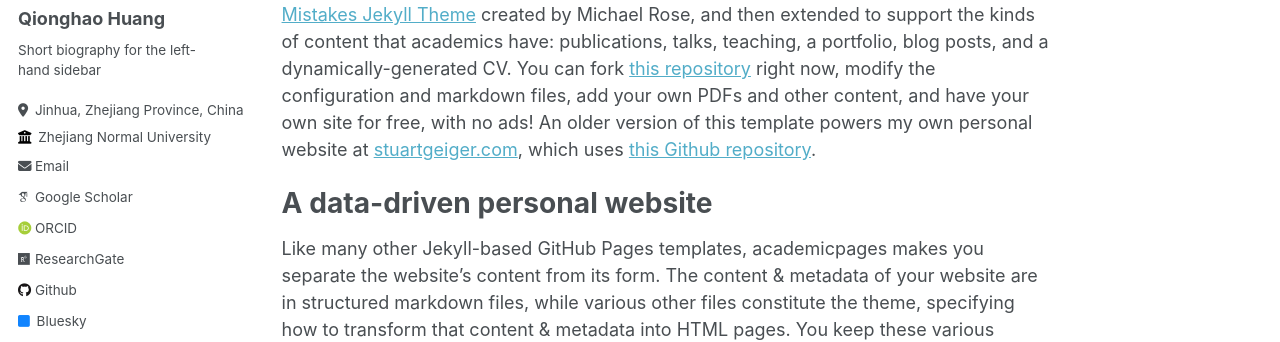
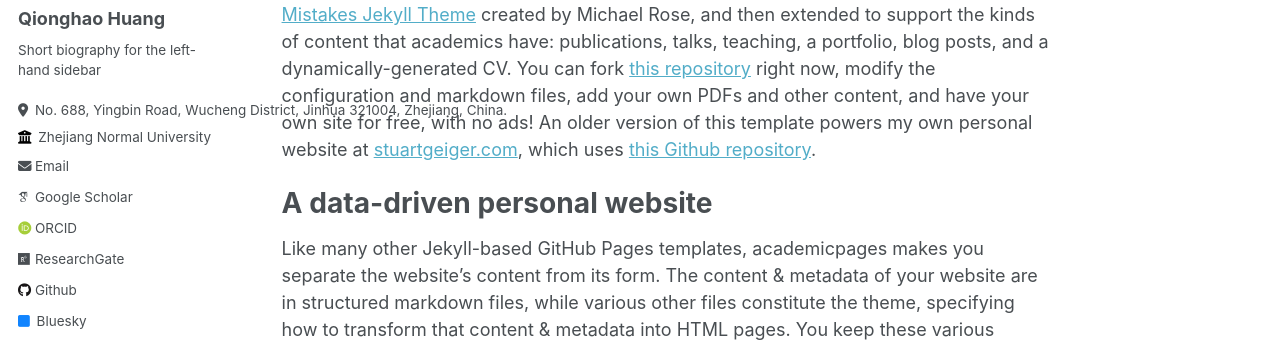
Before and after one commit to qhhuang-ai/qhhuang-ai.github.io, a Jekyll site: the page built from _pages/about.md, in a window 1280 px wide. Shown: the part 263-605 px from the top of the page. Built offline with Jekyll 4.4.1, drawn with Linux system fonts in a browser that asks for light colours; some web fonts are replaced.

```diff
--- a/_config.yml
+++ b/_config.yml
@@ -25,7 +25,7 @@
   name             : "Qionghao Huang"
   pronouns         : # example: "she/her"
   bio              : "Short biography for the left-hand sidebar"
-  location         : "Jinhua, Zhejiang Province, China"
+  location         : "No. 688, Yingbin Road, Wucheng District, Jinhua 321004, Zhejiang, China."
   employer         : "Zhejiang Normal University"
   uri              : # URL
   email            : "qhhuang@m.scnu.edu.cn"
```
